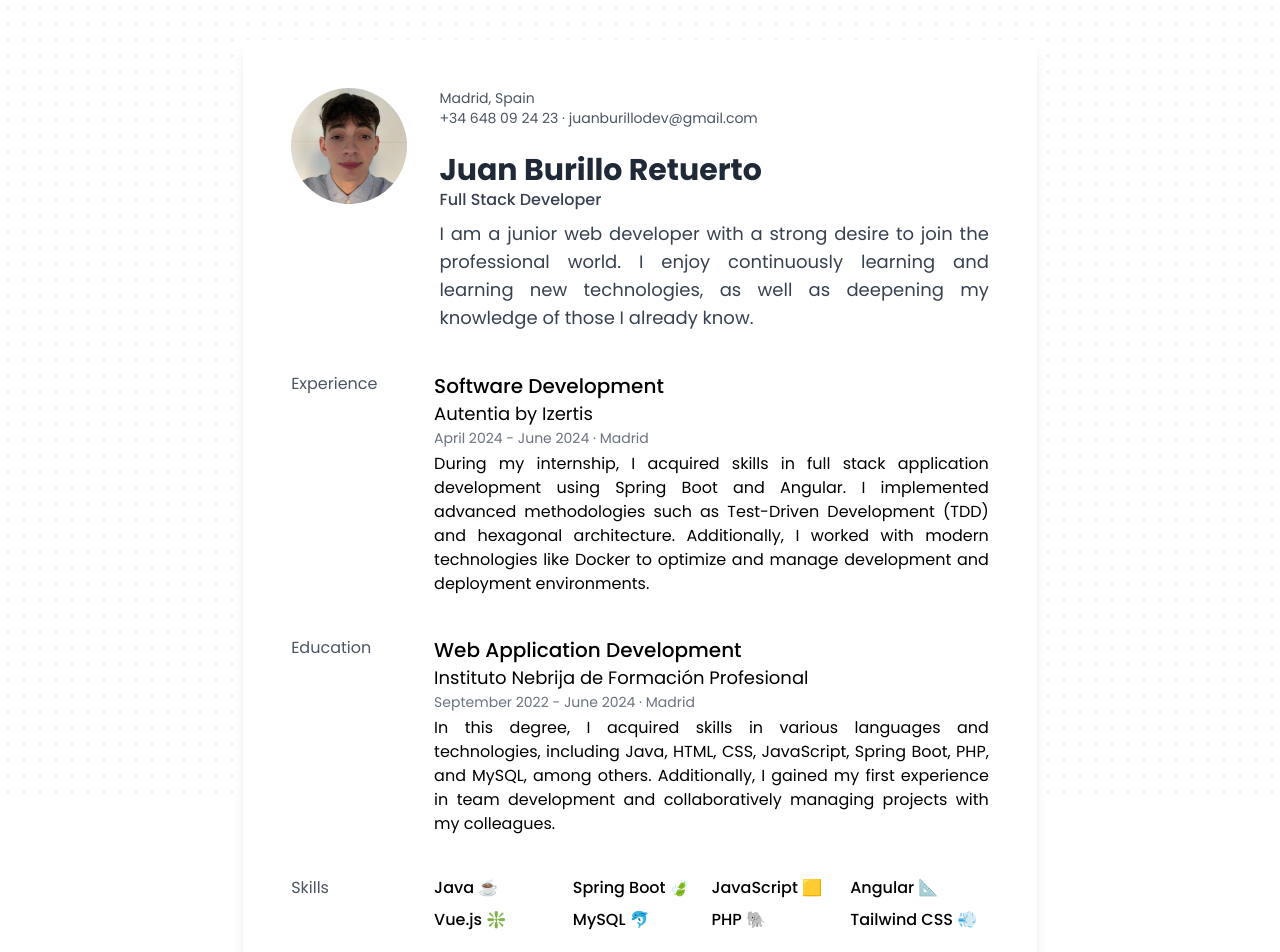
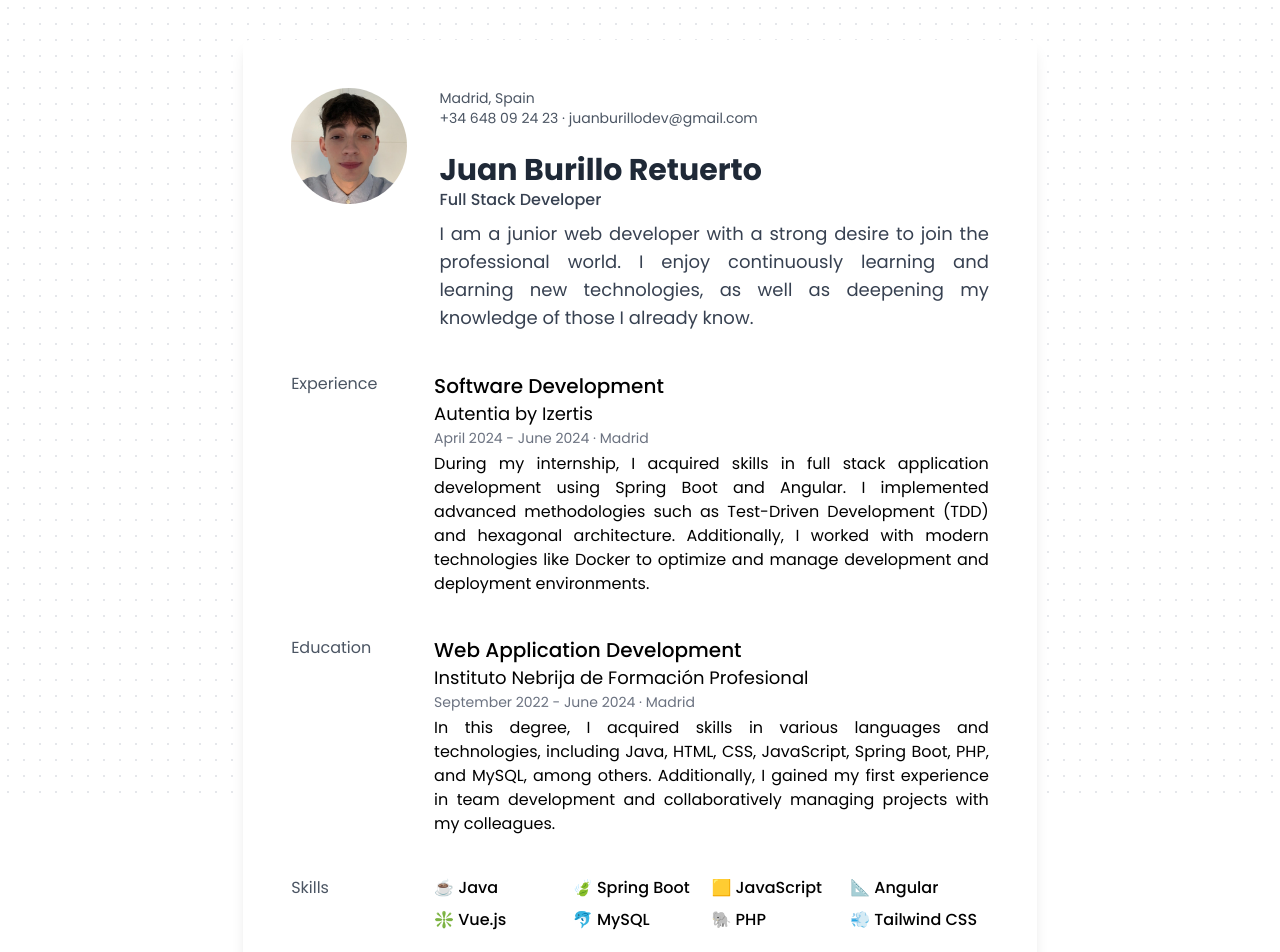
Before and after one commit to juanburillo/curriculum-vitae, a Vue app: page / in a window 1280 px wide. Shown: the top 952 px of the page. Built offline with nearby package versions, Linux system fonts and the light colour scheme.

Commit message:
refactor: :lipstick: change skill emoji position

```diff
--- a/src/components/Skills.vue
+++ b/src/components/Skills.vue
@@ -1,13 +1,13 @@
 <script setup lang="ts">
 const skills: Array<String> = [
-  "Java ☕",
-  "Spring Boot 🍃",
-  "JavaScript 🟨",
-  "Angular 📐",
-  "Vue.js ❇️",
-  "MySQL 🐬",
-  "PHP 🐘",
-  "Tailwind CSS 💨"
+  "☕ Java",
+  "🍃 Spring Boot",
+  "🟨 JavaScript",
+  "📐 Angular",
+  "❇️ Vue.js",
+  "🐬 MySQL",
+  "🐘 PHP",
+  "💨 Tailwind CSS"
 ];
 </script>
 
```
